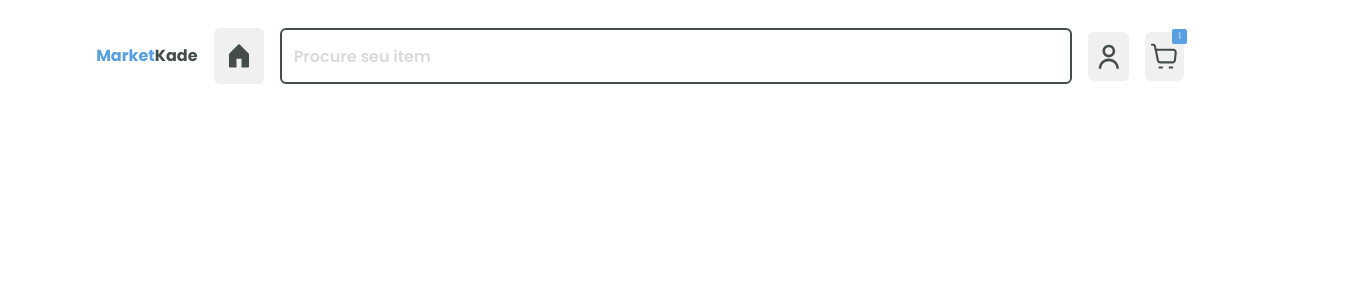
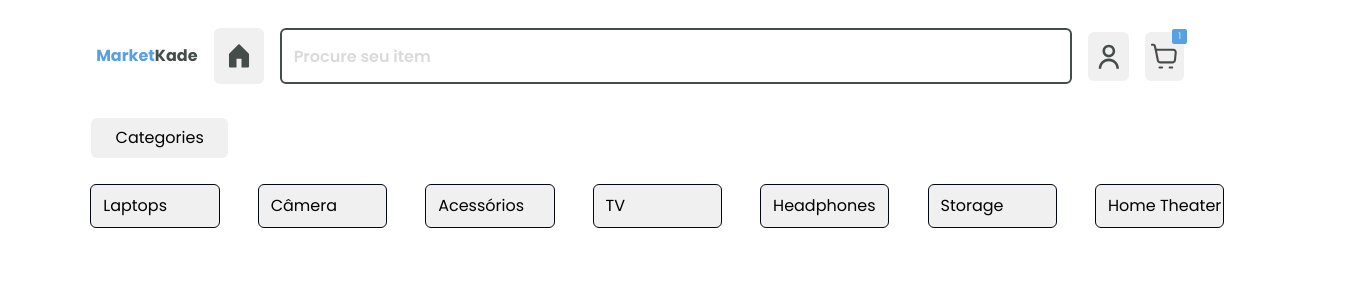
Before and after one commit to MarceloKade/MarketKade, a Next.js app: page / in a window 1280 px wide. Shown: the top 300 px of the page, 1363 px wide, since content can reach past the window. Built offline with nearby package versions, Linux system fonts and the light colour scheme.

Commit message:
:sparkles: feat: Adicionado seção com lista de categorias
Adicionei 'Categorias', incluido em uma lista. Essa seção permite aos usuários navegar facilmente por diferentes categorias de produto

```diff
--- a/src/app/page.tsx
+++ b/src/app/page.tsx
@@ -1,9 +1,11 @@
 import { Header } from "@/components/Header";
+import { Main } from "@/components/Main";
 
 export default function Home() {
   return (
     <div>
       <Header />
+      <Main />
     </div>
   )
 }
--- /dev/null
+++ b/src/components/Main.tsx
@@ -0,0 +1,9 @@
+import { Categories } from "./main/Categories";
+
+export function Main() {
+    return (
+        <main>
+            <Categories />
+        </main>
+    );
+}
--- /dev/null
+++ b/src/components/main/Acessories.tsx
@@ -0,0 +1,8 @@
+'use client'
+export function Acessories() {
+    return (
+        <section>
+            Enter
+        </section>
+    );
+}
--- /dev/null
+++ b/src/components/main/Categories.tsx
@@ -0,0 +1,34 @@
+'use client'
+export function Categories() {
+    return (
+        <div>
+            <section className="flex flex-col justify-center items-center w-[137.38px] h-[40.11px] rounded-md mt-[32.84px] ml-[91px]  bg-[#F1F0F0]">
+                <h3>Categories</h3>
+
+            </section>
+            <ul className="flex -flex-col items-center w-[1273.1px] h-[95.26px] ml-[90.25px] mt-[0.33px]">
+                <div className="flex flex-col justify-center w-[147.41px] h-[65.62px] mr-[20.06px]">
+                    <li className="flex flex-col justify-center w-[129.36px] h-[43.12px] rounded-md pl-3 border border-solid border-slate-950 bg-[#F1F0F0]"><p> Laptops</p></li>
+                </div>
+                <div className="flex flex-col justify-center w-[147.41px] h-[65.62px] mr-[20.06px]">
+                    <li className="flex flex-col justify-center w-[129.36px] h-[43.12px] rounded-md pl-3 border border-solid border-slate-950 bg-[#F1F0F0]"><p> Câmera</p></li>
+                </div>
+                <div className="flex flex-col justify-center w-[147.41px] h-[65.62px] mr-[20.06px]">
+                    <li className="flex flex-col justify-center w-[129.36px] h-[43.12px] rounded-md pl-3 border border-solid border-slate-950 bg-[#F1F0F0]"><p> Acessórios</p></li>
+                </div>
+                <div className="flex flex-col justify-center w-[147.41px] h-[65.62px] mr-[20.06px]">
+                    <li className="flex flex-col justify-center w-[129.36px] h-[43.12px] rounded-md pl-3 border border-solid border-slate-950 bg-[#F1F0F0]"><p> TV</p></li>
+                </div>
+                <div className="flex flex-col justify-center w-[147.41px] h-[65.62px] mr-[20.06px]">
+                    <li className="flex flex-col justify-center w-[129.36px] h-[43.12px] rounded-md pl-3 border border-solid border-slate-950 bg-[#F1F0F0]"><p> Headphones</p></li>
+                </div>
+                <div className="flex flex-col justify-center w-[147.41px] h-[65.62px] mr-[20.06px]">
+                    <li className="flex flex-col justify-center w-[129.36px] h-[43.12px] rounded-md pl-3 border border-solid border-slate-950 bg-[#F1F0F0]"><p> Storage</p></li>
+                </div>
+                <div className="flex flex-col justify-center w-[147.41px] h-[65.62px] mr-[20.06px]">
+                    <li className="flex flex-col justify-center w-[129.36px] h-[43.12px] rounded-md pl-3 border border-solid border-slate-950 bg-[#F1F0F0]"><p> Home Theater</p></li>
+                </div>
+            </ul>
+        </div>
+    );
+}
--- /dev/null
+++ b/src/components/main/Headphones.tsx
@@ -0,0 +1,8 @@
+'use client'
+export function Headphones() {
+    return (
+        <section>
+            Enter
+        </section>
+    );
+}
--- /dev/null
+++ b/src/components/main/ShopByBrands.tsx
@@ -0,0 +1,8 @@
+'use client'
+export function ShopByBrands() {
+    return (
+        <section>
+            Enter
+        </section>
+    );
+}
--- /dev/null
+++ b/src/components/main/TodaysDeal.tsx
@@ -0,0 +1,8 @@
+'use client'
+export function TodaysDeal() {
+    return (
+        <section>
+            Enter
+        </section>
+    );
+}
```
